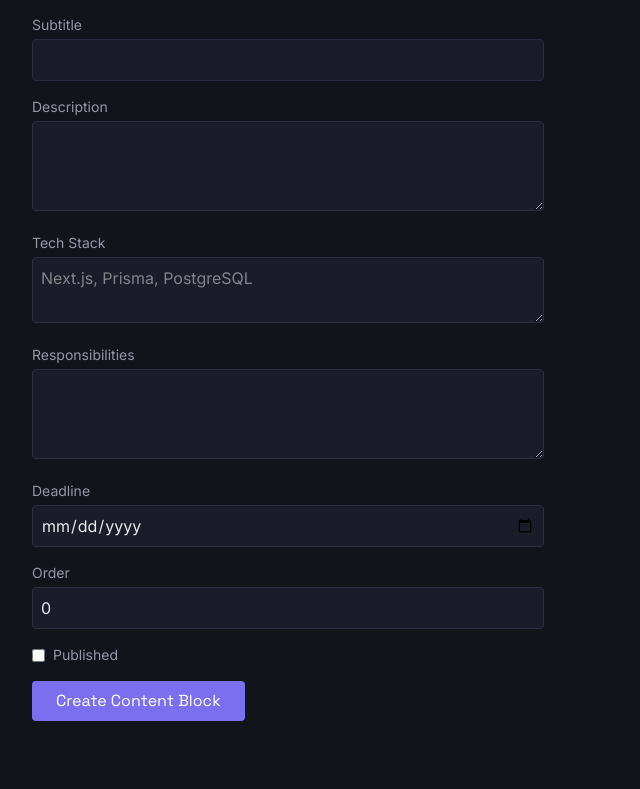
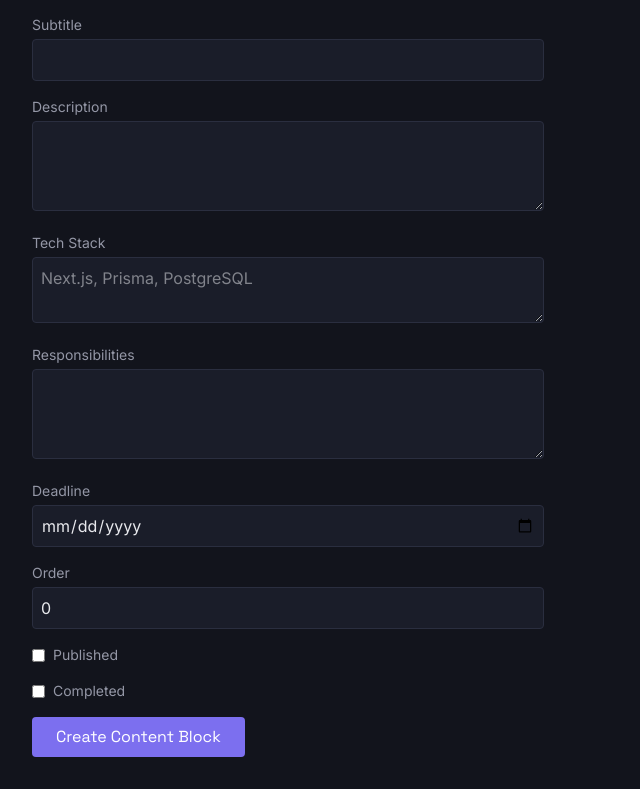
Before and after one commit to FarisyIlman/Life-Plan, a Next.js app: page /admin/content-blocks/new in a window 1280 px wide. Shown: the part 401-1190 px from the top of the page, without its empty margins (0-640 px from the left). Before the commit the page ends 1154 px from the top, so only its background shows below. Built offline with nearby package versions, Linux system fonts and the light colour scheme; no server answers; the database is empty.

Commit message:
fix: add isCompleted field to content block forms, actions, and list view

```diff
--- a/src/app/admin/content-blocks/[id]/edit/edit-form.tsx
+++ b/src/app/admin/content-blocks/[id]/edit/edit-form.tsx
@@ -185,6 +185,19 @@ export default function EditContentBlockForm({
         </label>
       </div>
 
+      <div className="flex items-center gap-2">
+        <input
+          type="checkbox"
+          name="isCompleted"
+          id="isCompleted"
+          value="true"
+          defaultChecked={block.isCompleted}
+        />
+        <label htmlFor="isCompleted" className="text-text-muted text-sm">
+          Completed
+        </label>
+      </div>
+
       <button
         type="submit"
         disabled={loading}
--- a/src/app/admin/content-blocks/new/new-form.tsx
+++ b/src/app/admin/content-blocks/new/new-form.tsx
@@ -164,6 +164,18 @@ export default function NewContentBlockForm({
         </label>
       </div>
 
+      <div className="flex items-center gap-2">
+        <input
+          type="checkbox"
+          name="isCompleted"
+          id="isCompleted"
+          value="true"
+        />
+        <label htmlFor="isCompleted" className="text-text-muted text-sm">
+          Completed
+        </label>
+      </div>
+
       <button
         type="submit"
         disabled={loading}
--- a/src/app/admin/content-blocks/page.tsx
+++ b/src/app/admin/content-blocks/page.tsx
@@ -28,6 +28,7 @@ export default async function ContentBlocksPage() {
             <th className="py-2">Title</th>
             <th className="py-2">Deadline</th>
             <th className="py-2">Status</th>
+            <th className="py-2">Completed</th>
             <th className="py-2">Actions</th>
           </tr>
         </thead>
@@ -51,6 +52,13 @@ export default async function ContentBlocksPage() {
                   {block.isPublished ? "Published" : "Draft"}
                 </span>
               </td>
+              <td className="py-3">
+                {block.isCompleted ? (
+                  <span className="text-green-400">✓ Done</span>
+                ) : (
+                  <span className="text-text-muted">—</span>
+                )}
+              </td>
               <td className="py-3 space-x-3">
                 <Link
                   href={`/admin/content-blocks/${block.id}/edit`}
--- a/src/lib/actions/content-block.ts
+++ b/src/lib/actions/content-block.ts
@@ -38,6 +38,7 @@ export async function createContentBlock(formData: FormData) {
     deadline,
     order,
     isPublished,
+    isCompleted,
     description,
     techStack,
     responsibilities,
@@ -54,6 +55,7 @@ export async function createContentBlock(formData: FormData) {
       deadline: deadline ? new Date(deadline) : null,
       order,
       isPublished,
+      isCompleted,
     },
   });
 
@@ -80,6 +82,7 @@ export async function updateContentBlock(id: string, formData: FormData) {
     deadline,
     order,
     isPublished,
+    isCompleted,
     description,
     techStack,
     responsibilities,
@@ -97,6 +100,7 @@ export async function updateContentBlock(id: string, formData: FormData) {
       deadline: deadline ? new Date(deadline) : null,
       order,
       isPublished,
+      isCompleted,
     },
   });
 
--- a/src/lib/validations/content-block.ts
+++ b/src/lib/validations/content-block.ts
@@ -16,6 +16,7 @@ export const contentBlockSchema = z.object({
   deadline: z.string().optional(),
   order: z.coerce.number().int().default(0),
   isPublished: z.coerce.boolean().default(false),
+  isCompleted: z.coerce.boolean().default(false),
 });
 
 export type ContentBlockInput = z.infer<typeof contentBlockSchema>;
```
